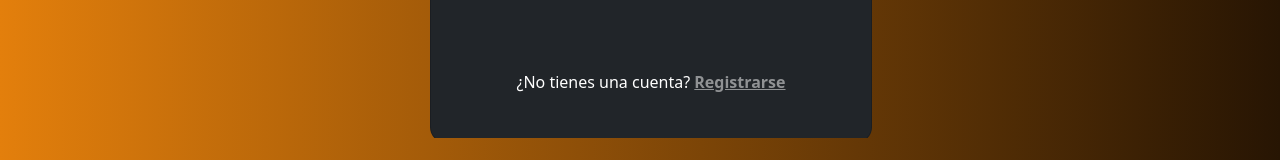
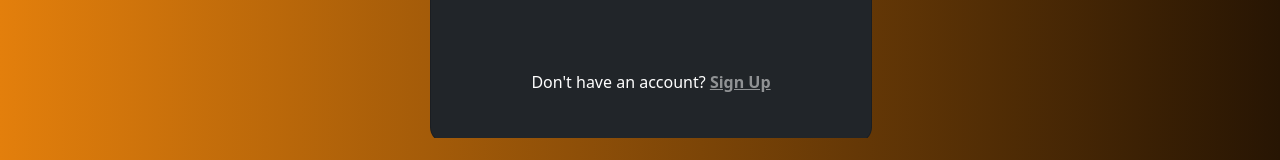
Before and after one commit to repotmn/tumedianaranja_crm, a React (Vite) app in the folder client/: page / in a window 1280 px wide. Shown: the part 614-774 px from the top of the page. Built offline with nearby package versions, Linux system fonts and the light colour scheme.

Commit message:
Update Login

```diff
--- a/client/src/components/Login.jsx
+++ b/client/src/components/Login.jsx
@@ -36,7 +36,7 @@
 
             </div>
             <div>
-              <p className="mb-0">¿No tienes una cuenta? <a href="#!" className="text-white-50 fw-bold">Registrarse</a>
+              <p className="mb-0">Don't have an account? <a href="#!" className="text-white-50 fw-bold">Sign Up</a>
               </p>
             </div>
           </div>
--- a/client/src/css/components.css
+++ b/client/src/css/components.css
@@ -168,7 +168,6 @@
     padding: inherit;
 }
 
-
 /***************************Tabla de informacion de la  empresa o lead***************************/
 
 .content-table {
```
Also changed, not shown: client/src/css/login.css (line endings or trailing spaces), 1 other file (tests, documents, lock files or other folders).
